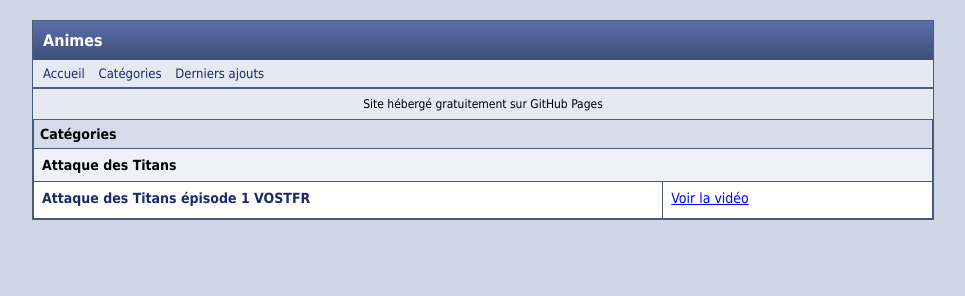
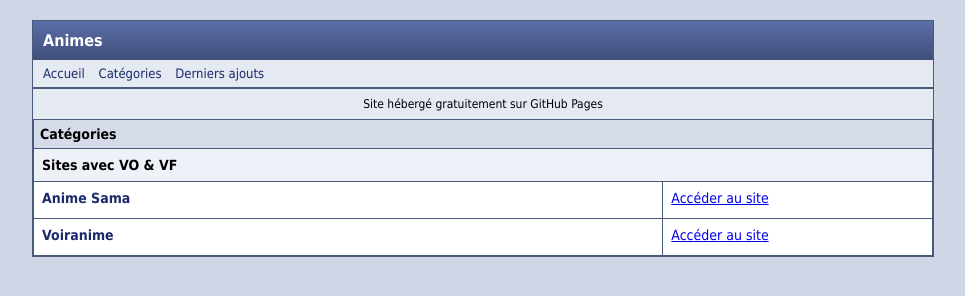
Before and after one commit to phnix3y/polnarref-land, a plain HTML site: page index.html in a window 1280 px wide. Shown: the whole page, without its empty margins (157-1122 px from the left). Drawn offline with Linux system fonts and the light colour scheme.

Commit message:
Update video links and titles in index.html

```diff
--- a/index.html
+++ b/index.html
@@ -77,15 +77,23 @@
         <th colspan="2">Catégories</th>
       </tr>
       <tr class="category">
-        <td colspan="2">Attaque des Titans</td>
+        <td colspan="2">Sites avec VO & VF</td>
       </tr>
       <tr>
         <td width="70%">
-          <div class="video-title">Attaque des Titans épisode 1 VOSTFR</div>
+          <div class="video-title">Anime Sama</div>
           <div class="video-desc"></div>
         </td>
         <td width="30%">
-          <a href="https://video.sibnet.ru/video4665161-Shingeki_no_Kyojin_S1_1_VOSTFR/" target="_blank">Voir la vidéo</a>
+          <a href="https://anime-sama.eu/" target="_blank">Accéder au site</a>
+        </td>
+      </tr>
+<td width="70%">
+          <div class="video-title">Voiranime</div>
+          <div class="video-desc"></div>
+        </td>
+        <td width="30%">
+          <a href="https://v6.voiranime.com/page/3/" target="_blank">Accéder au site</a>
         </td>
       </tr>
 
```
